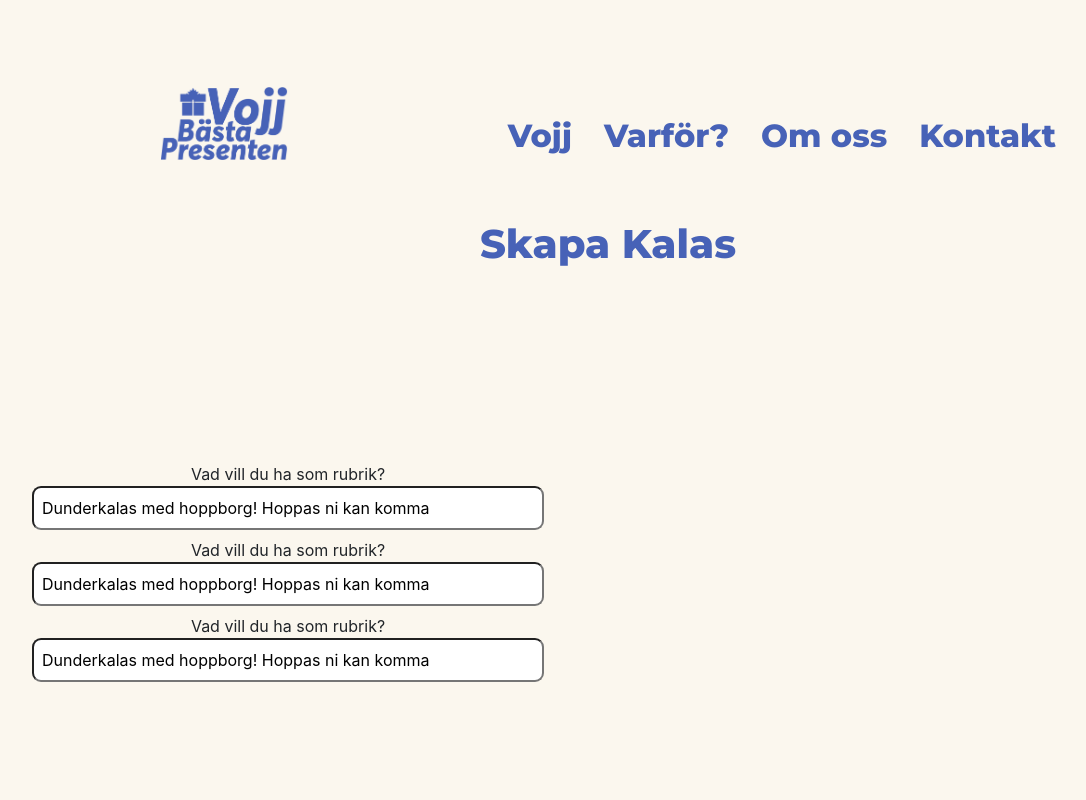
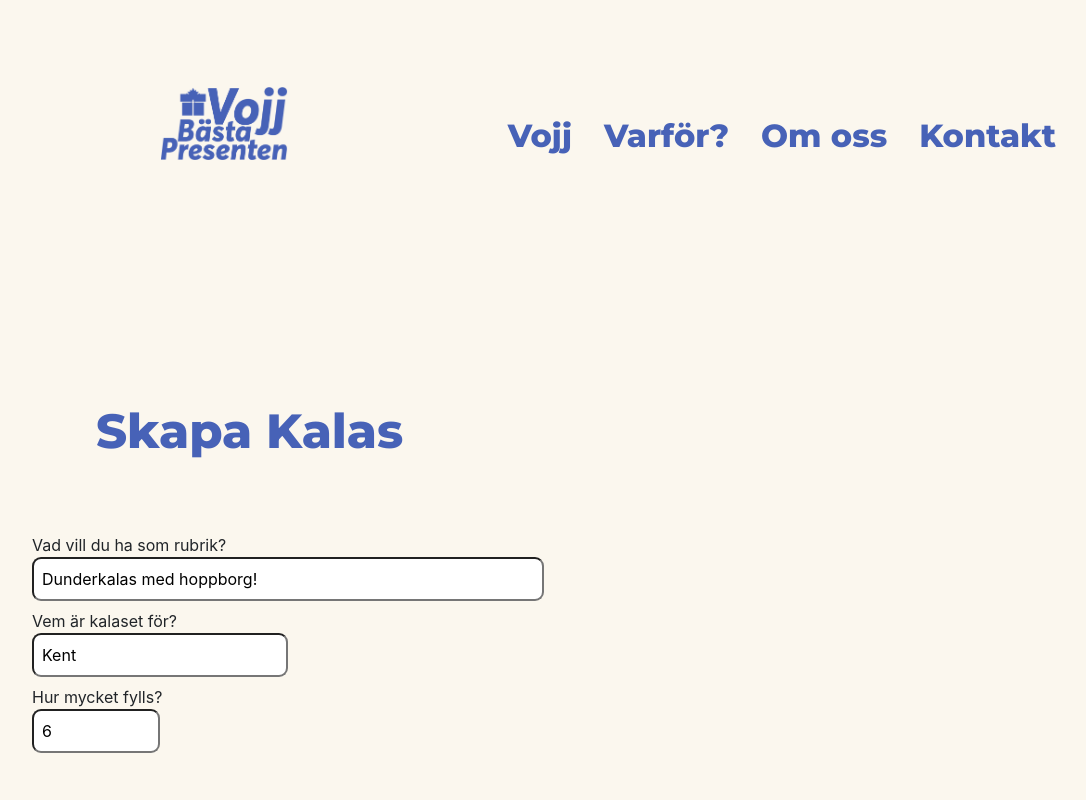
Before and after one commit to tojj/praktik2019, a React (Create React App) app: page /skapa-kalas in a window 1280 px wide. Shown: the top 800 px of the page, without its empty margins (32-1118 px from the left). Built offline with nearby package versions, Linux system fonts and the light colour scheme.

Commit message:
Ready for dev sass things.

```diff
--- a/src/components/CreatePartyPage/Form/Form_header/index.js
+++ b/src/components/CreatePartyPage/Form/Form_header/index.js
@@ -1,23 +1,13 @@
 import React from 'react'
+import staticData from '../../../../staticData'
 
 const Form_header = (props) => (
   <div className="form-header-container">
-  <h1 className="form-headline">Skapa Kalas</h1>
     <div className="box-container">
       <div className="box">
-      <form className="">
-        <label  className="birthday-label">
-          Vad vill du ha som rubrik?
-        <input className="birthday-headline input100" rows="2" type="text" defaultValue="Dunderkalas med hoppborg! Hoppas ni kan komma" />
-        </label>
-        <label  className="birthday-label">
-          Vad vill du ha som rubrik?
-        <input className="birthday-headline input100" rows="2" type="text" defaultValue="Dunderkalas med hoppborg! Hoppas ni kan komma" />
-        </label>
-        <label  className="birthday-label">
-          Vad vill du ha som rubrik?
-        <input className="birthday-headline input100" rows="2" type="text" defaultValue="Dunderkalas med hoppborg! Hoppas ni kan komma" />
-        </label>
+        <h2 className="form-headline">Skapa Kalas</h2>
+        <form>
+          {(staticData.formHeaderData.map(renderLabels))}
         </form>
       </div>
 
@@ -28,4 +18,15 @@ const Form_header = (props) => (
   </div>
 )
 
+const renderLabels = ({ className, defaultValue, id, text }) => {
+
+  return (
+    <label className="birthday-label" key={id}>
+      {text}
+      <input className={className} rows="2" type="text" defaultValue={defaultValue} />
+    </label>
+  )
+}
+
+
 export default Form_header
--- a/src/components/CreatePartyPage/Form/Form_header/styles.scss
+++ b/src/components/CreatePartyPage/Form/Form_header/styles.scss
@@ -3,6 +3,8 @@
   font-size: 2.5rem;
   font-family: "Montserrat", sans-serif;
   font-weight: 800;
+  padding: 5vw;
+  text-align: left;
 
 }
 
@@ -14,14 +16,11 @@
 
 .birthday-label {
   width: 100%;
-}
-
-.input100 {
-  width: 100%;
+  text-align: left;
 }
 
 .form-header-container {
   justify-content: center;
   text-align: center;
-  margin-top: 60px;
+  margin-top: 90px;
 }
--- a/src/components/CreatePartyPage/styles.scss
+++ b/src/components/CreatePartyPage/styles.scss
@@ -13,6 +13,11 @@
     justify-content: center;
     align-content: center;
     align-items: center;
+
+    input {
+      width: 100%;
+    }
+
     @include media-breakpoint-up(lg){
       padding: 0 !important;
 
--- a/src/staticData.js
+++ b/src/staticData.js
@@ -76,11 +76,34 @@ export const productData = [
   }
 ]
 
+export const formHeaderData = [
+  {
+    className: "birthday-headline input100",
+    defaultValue: "Dunderkalas med hoppborg!",
+    text: "Vad vill du ha som rubrik?",
+    id: 1
+
+  },
+  {
+    className: "birthday-headline input50",
+    defaultValue: "Kent",
+    text: "Vem är kalaset för?",
+    id: 2
+  },
+  {
+    className: "birthday-headline input25",
+    defaultValue: "6",
+    text: "Hur mycket fylls?",
+    id: 3
+  }
+]
+
 
 export default {
   aboutData,
   footerData,
   footerImages,
   convincerData,
-  productData
+  productData,
+  formHeaderData
 }
```
Lines whose indentation alone changed are shown as unchanged.
